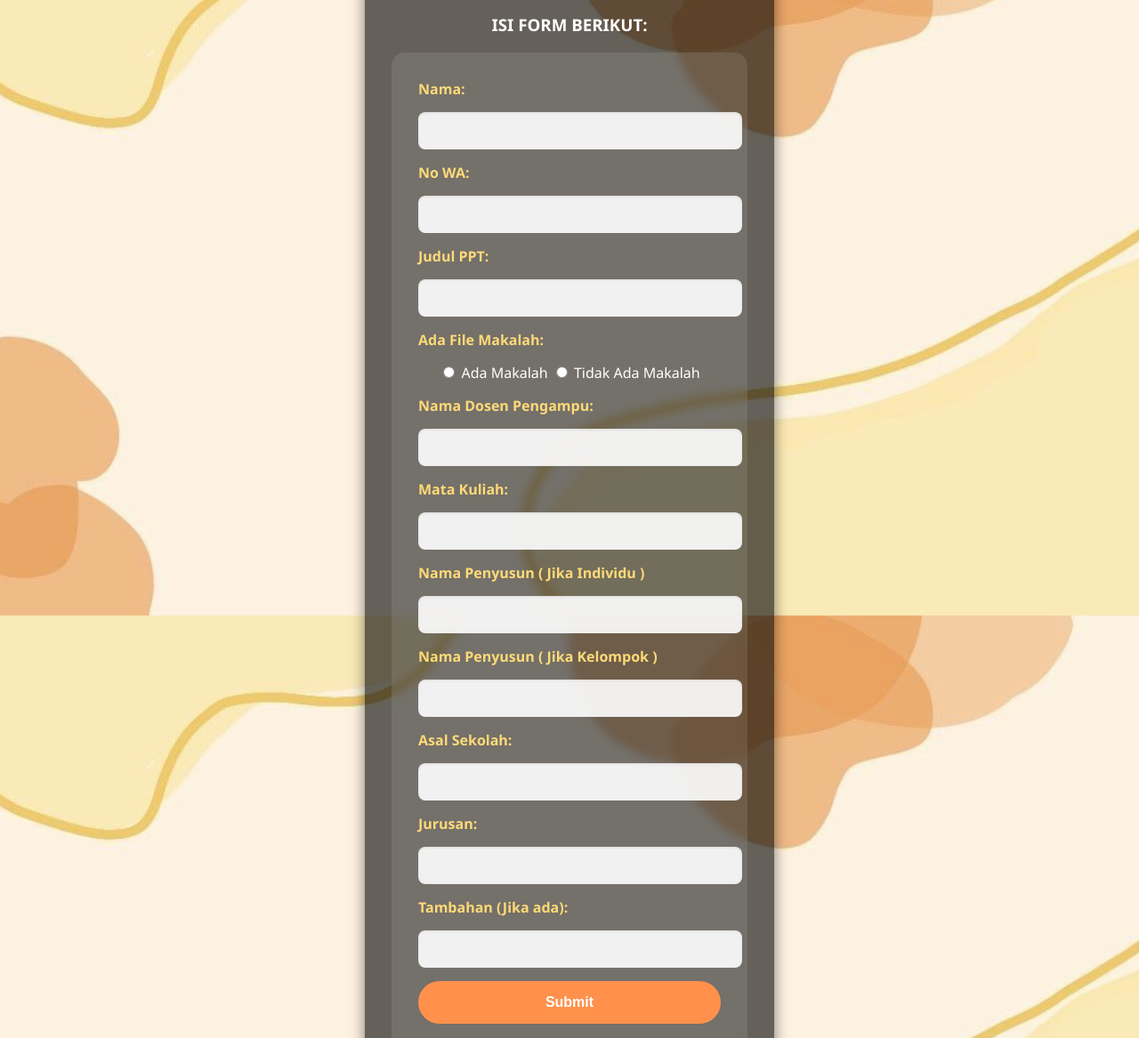
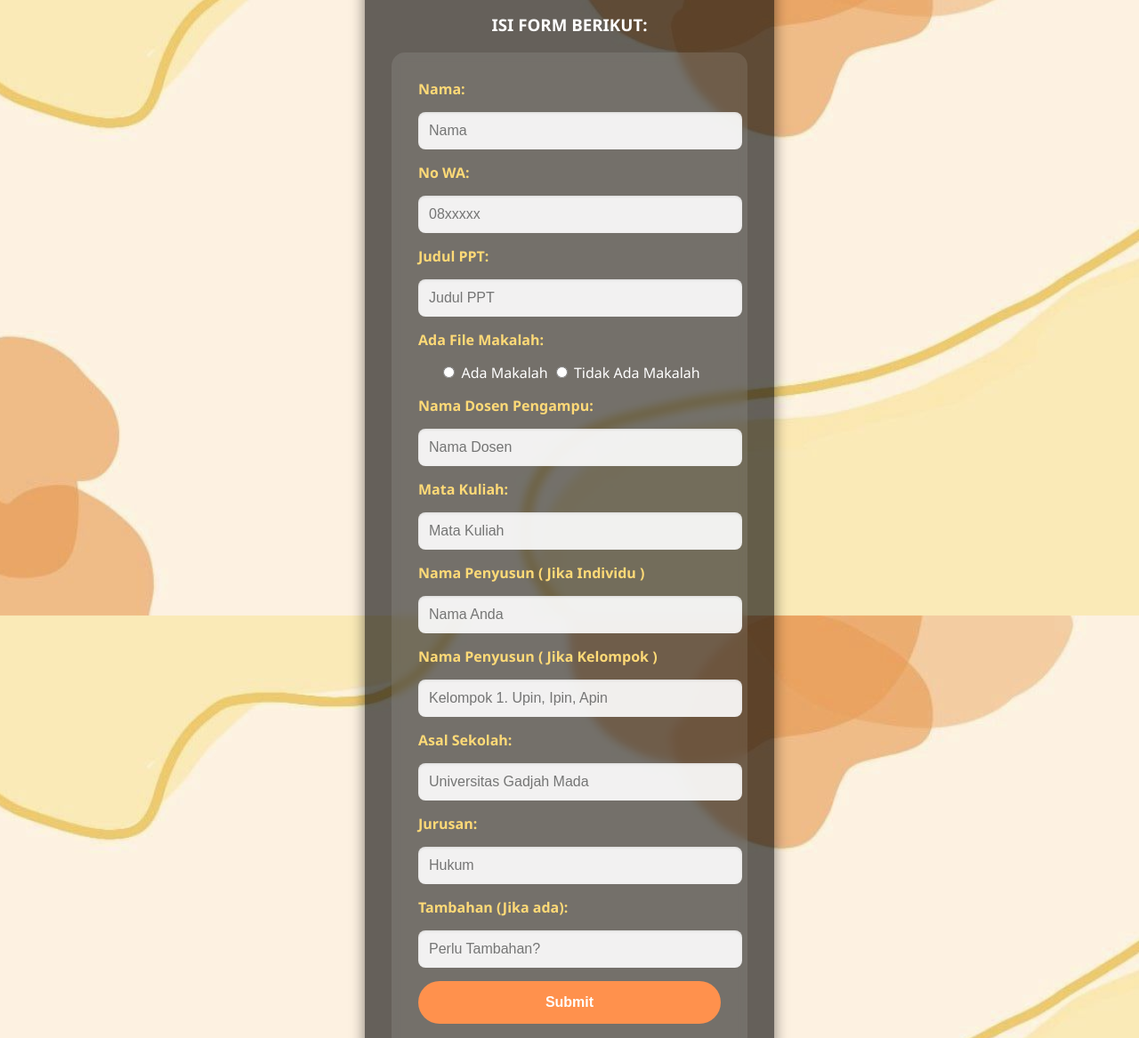
Before and after one commit to TRI-ATMOKO-ID/MT-JOKII, a plain HTML site: page ppt.html in a window 1280 px wide. Shown: the part 108-1275 px from the top of the page at 89% size. Drawn offline with Linux system fonts and the light colour scheme; some packages are replaced by stand-ins of ours; a script that the page names is missing.

Commit message:
Update ppt.html

```diff
--- a/ppt.html
+++ b/ppt.html
@@ -15,11 +15,11 @@
             <h3>ISI FORM BERIKUT:</h3>
             <form id="pptForm" class="form-card">
                 <p>Nama:</p>
-                <input type="text" name="nama" required>
+                <input type="text" name="nama" required placeholder="Nama">
                 <p>No WA:</p>
-                <input type="number" name="no_wa" required>
+                <input type="number" name="no_wa" required placeholder="08xxxxx">
                 <p>Judul PPT:</p>
-                <input type="text" name="judul_ppt">
+                <input type="text" name="judul_ppt" placeholder="Judul PPT">
                 <p>Ada File Makalah:</p>
                 <div class="radio-group">
                     <label class="radio-label">
@@ -30,19 +30,19 @@
                     </label>
                 </div>
                 <p>Nama Dosen Pengampu:</p>
-                <input type="text" name="dosen_pengampu" required>
+                <input type="text" name="dosen_pengampu" required placeholder="Nama Dosen">
                 <p>Mata Kuliah:</p>
-                <input type="text" name="mata_kuliah" required>
+                <input type="text" name="mata_kuliah" required placeholder="Mata Kuliah">
                 <p>Nama Penyusun ( Jika Individu )</p>
-                <input type="text" name="penyusun_individu">
+                <input type="text" name="penyusun_individu" placeholder="Nama Anda">
                 <p>Nama Penyusun ( Jika Kelompok )</p>
-                <input type="text" name="penyusun_kelompok">
+                <input type="text" name="penyusun_kelompok" placeholder="Kelompok 1. Upin, Ipin, Apin">
                 <p>Asal Sekolah:</p>
-                <input type="text" name="asal_sekolah" required>
+                <input type="text" name="asal_sekolah" required placeholder="Universitas Gadjah Mada">
                 <p>Jurusan:</p>
-                <input type="text" name="jurusan">
+                <input type="text" name="jurusan" placeholder="Hukum">
                 <p>Tambahan (Jika ada):</p>
-                <input type="text" name="tambahan">
+                <input type="text" name="tambahan" placeholder="Perlu Tambahan?">
                 <button type="submit">Submit</button>
             </form>
         </div>
```
